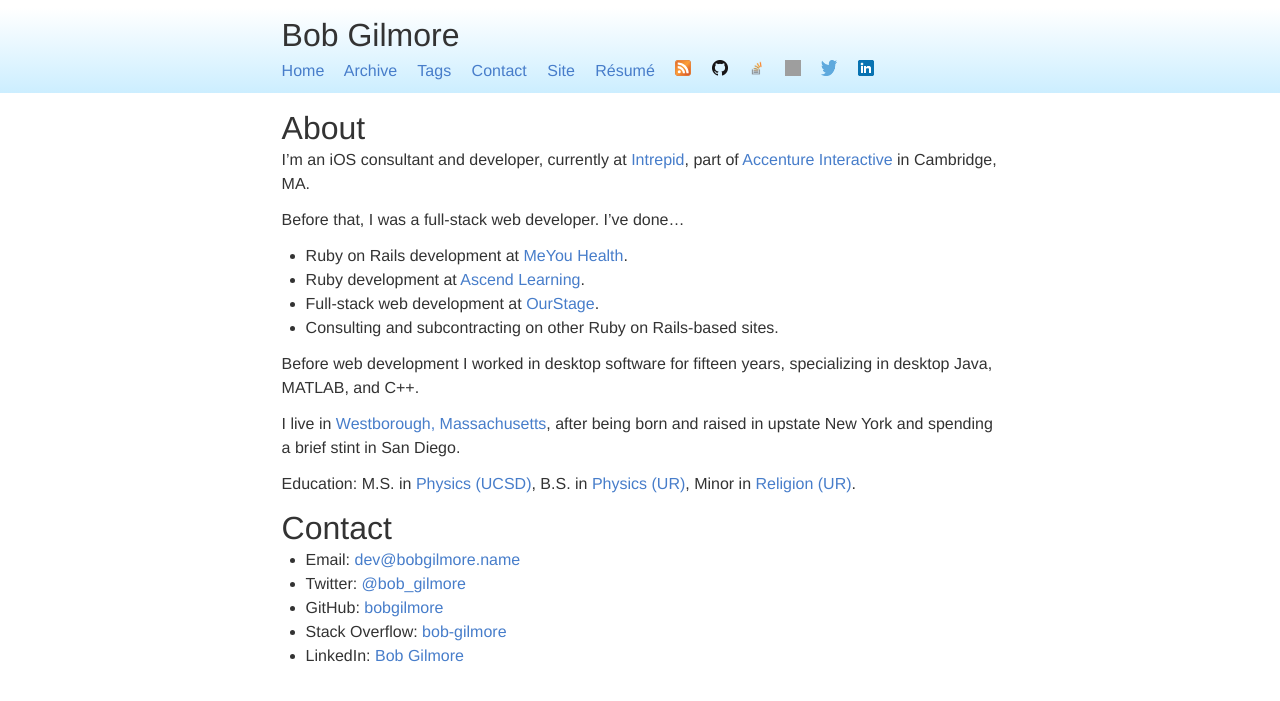
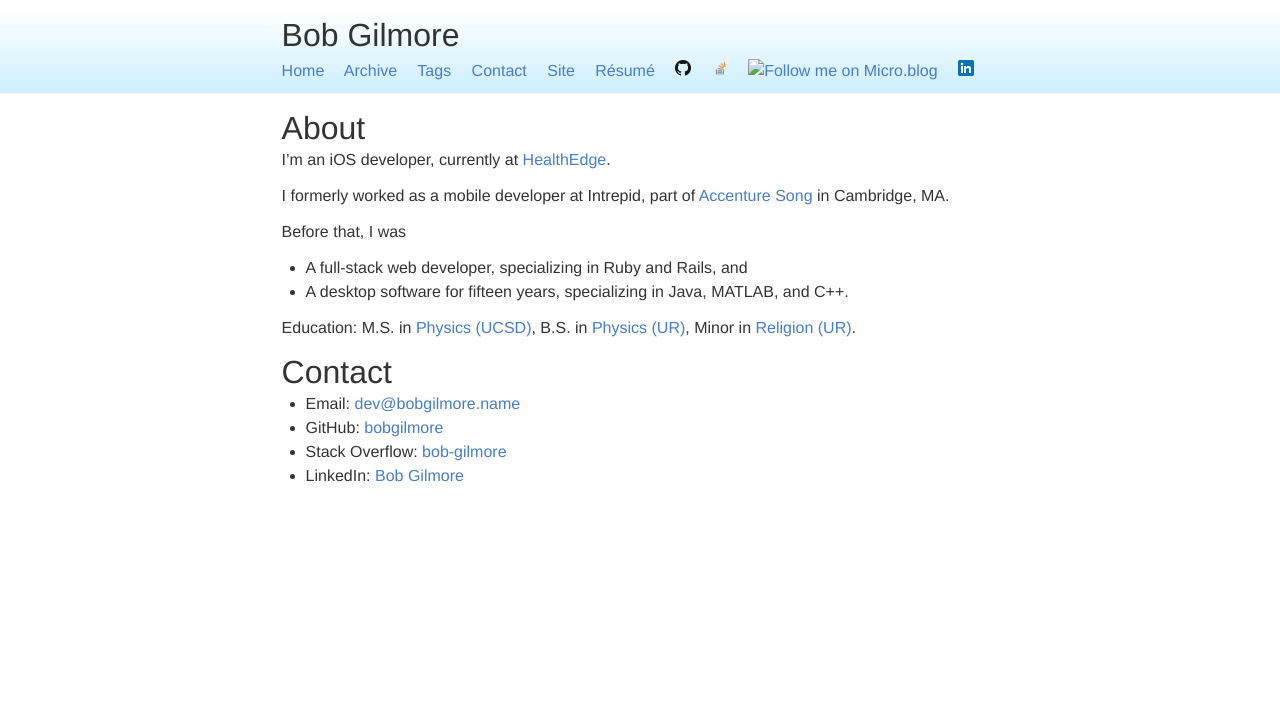
Before and after one commit to bobgilmore/bobgilmore.github.io, a Jekyll site: the page built from contact.md, in a window 1280 px wide. Shown: the top 701 px of the page. Built offline with Jekyll 4.4.1, drawn with Linux system fonts in a browser that asks for light colours; grey boxes are pictures that could not be loaded.

Commit message:
Remove Twitter links and make a superficial update to current-day

```diff
--- a/_includes/header.html
+++ b/_includes/header.html
@@ -10,11 +10,9 @@
         <a href="/contact.html">Contact</a>
         <a href="/site.html">Site</a>
         <a href="http://share.bobgilmore.name/bob_gilmore_resume.pdf">R&eacute;sum&eacute;</a>
-        <a href="/feed.xml"><img class='social-media-link' src='/img/Feed-icon.svg' alt='RSS Feed'/></a>
         <a href="https://github.com/bobgilmore" target="_blank"><img class='social-media-link' src='/img/GitHub-Mark-32px.png' alt='GitHub'/></a>
         <a href="http://stackoverflow.com/users/887124/bob-gilmore" target="_blank"><img class='social-media-link' src='/img/so-icon.png' alt='StackOverflow'/></a>
-        <a href="http://microblog.bobgilmore.name" target="_blank"><img class='social-media-link' src="https://help.micro.blog/assets/images/icons/web/icon.svg" alt="Follow me on Micro.blog"/></a>
-        <a href="https://twitter.com/bob_gilmore" target="_blank"><img class='social-media-link' src='/img/Twitter_logo_blue.png' alt='Twitter (@bob_gilmore)'/></a>
+        <a href="http://microblog.bobgilmore.name" target="_blank"><img class='social-media-link' src="https://cdn.micro.blog/images/icons/favicon_32.png" alt="Follow me on Micro.blog"/></a>
         <a href="https://www.linkedin.com/in/robertcgilmore/" target="_blank"><img class='social-media-link' src='/img/InBug-16px_0.png' alt='LinkedIn'/></a>
       </div>
     </div>
--- a/_includes/right_rail.html
+++ b/_includes/right_rail.html
@@ -1,8 +1,2 @@
 <div class="right-rail">
-  <a class="twitter-timeline" href="https://twitter.com/bob_gilmore" data-widget-id="411007543289184256"></a>
-<script>!function(d,s,id){var js,fjs=d.getElementsByTagName(s)[0],p=/^http:/.test(d.location)?'http':'https';if(!d.getElementById(id)){js=d.createElement(s);js.id=id;js.src=p+"://platform.twitter.com/widgets.js";fjs.parentNode.insertBefore(js,fjs);}}(document,"script","twitter-wjs");</script>
-
-  <a class="twitter-timeline" href="https://twitter.com/bob_gilmore/web" data-widget-id="413912869680345088"></a>
-<script>!function(d,s,id){var js,fjs=d.getElementsByTagName(s)[0],p=/^http:/.test(d.location)?'http':'https';if(!d.getElementById(id)){js=d.createElement(s);js.id=id;js.src=p+"://platform.twitter.com/widgets.js";fjs.parentNode.insertBefore(js,fjs);}}(document,"script","twitter-wjs");</script>
-
 </div>
--- a/contact.md
+++ b/contact.md
@@ -7,25 +7,19 @@
 
 About
 ======
-I'm an iOS consultant and developer, currently at [Intrepid](https://www.intrepid.io), part of [Accenture Interactive](https://www.accenture.com/us-en/interactive-index) in Cambridge, MA.
+I'm an iOS developer, currently at [HealthEdge](https://healthedge.com/).
 
-Before that, I was a full-stack web developer. I've done...
+I formerly worked as a mobile developer at Intrepid, part of [Accenture Song](https://www.accenture.com/us-en/about/accenture-song-index) in Cambridge, MA.
 
-* Ruby on Rails development at [MeYou Health](http://meyouhealth.com).
-* Ruby development at [Ascend Learning](http://www.ascendlearning.com/).
-* Full-stack web development at [OurStage](http://www.ourstage.com/).
-* Consulting and subcontracting on other Ruby on Rails-based sites.
-
-Before web development I worked in desktop software for fifteen years, specializing in desktop Java, MATLAB, and C++.
-
-I live in [Westborough, Massachusetts](http://www.town.westborough.ma.us/Public_Documents/index), after being born and raised in upstate New York and spending a brief stint in San Diego.
+Before that, I was
+* A full-stack web developer, specializing in Ruby and Rails, and
+* A desktop software for fifteen years, specializing in Java, MATLAB, and C++.
 
 Education: M.S. in [Physics (UCSD)](http://www-physics.ucsd.edu/), B.S. in [Physics (UR)](http://www.pas.rochester.edu/), Minor in [Religion (UR)](http://www.rochester.edu/College/REL/index.html).
 
 Contact
 ======
 * Email: [dev@bobgilmore.name](mailto:dev@bobgilmore.name)
-* Twitter: [@bob_gilmore](https://twitter.com/bob_gilmore)
 * GitHub: [bobgilmore](https://github.com/bobgilmore)
 * Stack Overflow: [bob-gilmore](http://stackoverflow.com/users/887124/bob-gilmore)
 * LinkedIn: [Bob Gilmore](https://www.linkedin.com/in/robertcgilmore/)
```
